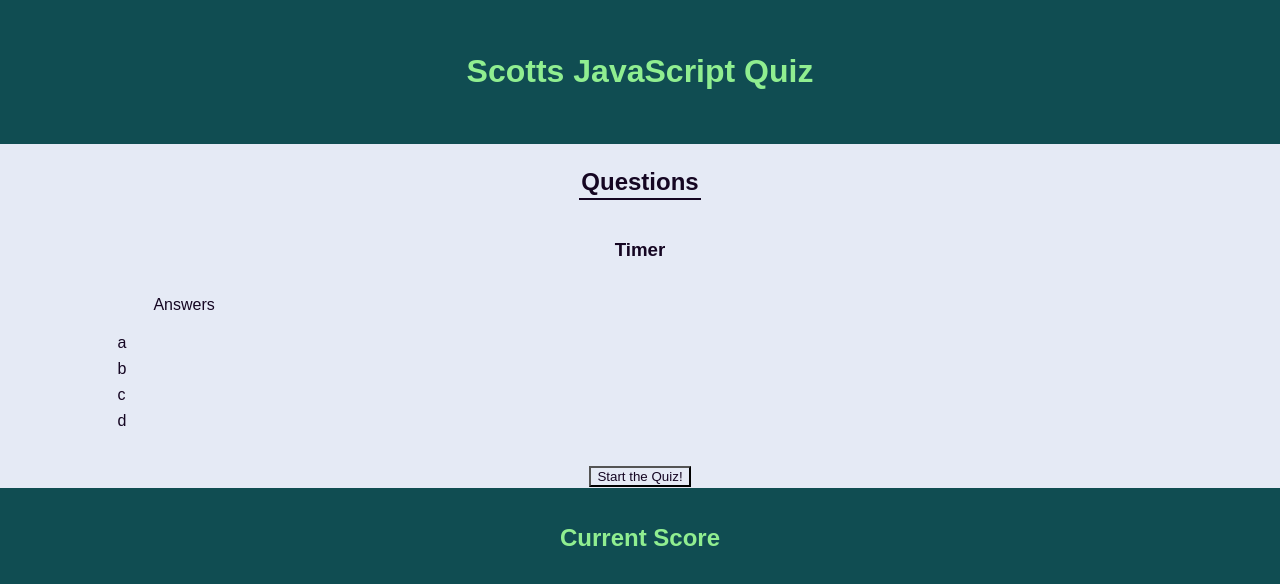
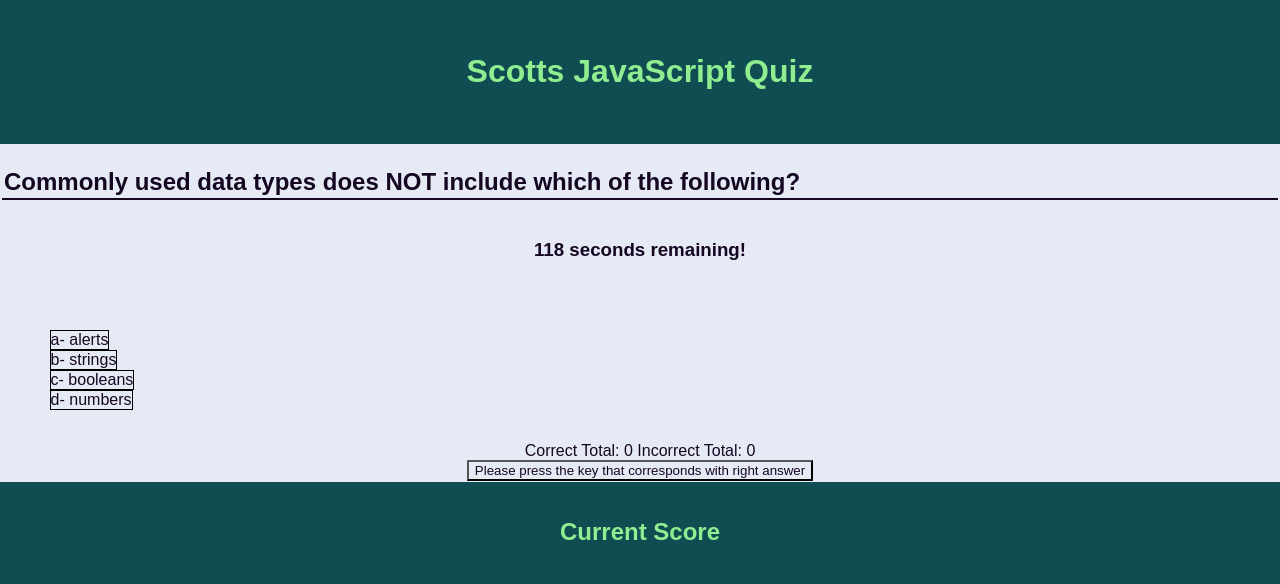
Before and after one commit to scottswiger/scotts-code-quiz, a plain HTML site: page index.html in a window 1280 px wide. Both pictures are taken after a click on the button "Start the Quiz!". Drawn offline with Linux system fonts and the light colour scheme.

Commit message:
added script.js and core functionality

```diff
--- a/Assets/script.js
+++ b/Assets/script.js
@@ -0,0 +1,160 @@
+//Declaration of all env variables
+let currentQuestion = document.getElementById("questionHeader");
+let thisAnswer1 = document.getElementById("answer1");
+let thisAnswer2 = document.getElementById("answer2");
+let thisAnswer3 = document.getElementById("answer3");
+let thisAnswer4 = document.getElementById("answer4");
+let startQuiz = document.getElementById("startButton");
+let totalScore = document.getElementById("totalScore");
+let currentScore = document.getElementById("currentScore");
+let timer = document.getElementById("timer");
+let answersList = document.getElementById("answerHeader");
+
+//Variables
+let i = 0;
+let correctVal = 0;
+let incorrectVal = 0;
+let remTime = 0;
+let score = 0;
+let key = "";
+let userInitials = "";
+
+
+//Array of question objects
+let questions = [
+    {
+        question: "Commonly used data types does NOT include which of the following?",
+        answer1: "a-  alerts",
+        answer2: "b-  strings",
+        answer3: "c-  booleans",
+        answer4: "d-  numbers",
+        correctAnswer: "a"
+    },
+    {
+        question: "The condition in an if / else statement is enclosed within _____",
+        answer1: "a-  quotes",
+        answer2: "b-  curly braces",
+        answer3: "c-  parentheses",
+        answer4: "d-  square brackets",
+        correctAnswer: "c"
+    },
+    {
+        question: "Arrays in Javascript can be used to store _____",
+        answer1: "a-  numbers and strings",
+        answer2: "b-  other arrays",
+        answer3: "c-  booleans",
+        answer4: "d-  all of the above",
+        correctAnswer: "d"
+    },
+    {
+        question: "String values must be enclosed within _____ when being assigned to variables",
+        answer1: "a-  commas",
+        answer2: "b-  curly brackets",
+        answer3: "c-  quotes",
+        answer4: "d-  parentheses",
+        correctAnswer: "c"
+    },
+    {
+        question: "A very useful tool during development and debugging for printing content to the console is?",
+        answer1: "a-  JavaScript",
+        answer2: "b-  terminal / bash",
+        answer3: "c-  for loops",
+        answer4: "d-  console.log",
+        correctAnswer: "d"
+    }
+]
+
+//Event Listener for the start button, which activates the timer and quiz
+startQuiz.addEventListener("click", () => {
+    beginQuiz();
+    beginCount();
+});
+
+
+//Event Listener for pressing the keys to log an an answer
+document.addEventListener('keydown', function (event) {
+    if (timeLeft === 0) {
+        return;
+    }
+    key = event.key.toLowerCase();
+    let keyEntry = "abcd".split("");
+    if (keyEntry.includes(key)) {
+        console.log(key);
+        verifyValue();
+    }
+});
+
+
+//Function to start the quiz and display the potential answers
+function beginQuiz() {
+    answersList.style = "visibility: hidden;"
+    if (i === questions.length) {
+        totalScore.innerHTML = "Correct Total: " + correctVal + "  Incorrect Total: " + incorrectVal;
+        displayResults();
+    } else {
+        totalScore.innerHTML = "Correct Total: " + correctVal + "  Incorrect Total: " + incorrectVal;
+        startQuiz.innerHTML = "Please press the key that corresponds with right answer";
+        currentQuestion.innerHTML = questions[i].question;
+        thisAnswer1.innerHTML = questions[i].answer1;
+        thisAnswer2.innerHTML = questions[i].answer2;
+        thisAnswer3.innerHTML = questions[i].answer3;
+        thisAnswer4.innerHTML = questions[i].answer4;
+    }
+};
+
+//Verifies the inputs against the indexed value
+function verifyValue() {
+    score = Math.floor(remTime * correctVal);
+    currentScore.innerHTML = "Your Score is " + score;
+    if (key == questions[i].correctAnswer) {
+        correctVal = correctVal + 1;
+        i = i + 1;
+        alert("Correct!");
+
+    } else {
+        remTime = remTime - 20;
+        incorrectVal = incorrectVal + 1;
+        i = i + 1;
+        alert("Wrong Answer! -20 Seconds");
+    } beginQuiz();
+}
+
+//Function that displays the results to the user
+function displayResults() {
+    startQuiz.addEventListener("click", logScores);
+    startQuiz.innerHTML = "Click here to log your score and initials";
+    currentQuestion.innerHTML = "Thanks for Playing!";
+    thisAnswer1.innerHTML = "Your final score: " + score;
+    thisAnswer2.innerHTML = ""
+    thisAnswer3.innerHTML = ""
+    thisAnswer4.innerHTML = ""
+};
+
+//Timer that starts on quiz start and ends on quiz end
+function beginCount() {
+    timeLeft = 120;
+    let timeInterval = setInterval(function () {
+        timeLeft--;
+        timer.textContent = timeLeft + " seconds remaining!"
+        if (i === questions.length) {
+            reportResults();
+            timer.textContent = "";
+        }
+        if (timeLeft === 0) {
+            clearInterval(timeInterval);
+            timer.textContent = "";
+            alert("Your time has expired ): ")
+            displayResults();
+        } else if (i === questions.length) {
+            clearInterval(timeInterval);
+        }
+    }, 1000);
+};
+
+//Function that logs the scores to local storage
+function logScores() {
+    userInitials = window.prompt("Please enter your initials");
+    localStorage.setItem("user-initials", userInitials);
+    localStorage.setItem("user-score", score);
+    i = questions.length;
+};
--- a/Assets/style.css
+++ b/Assets/style.css
@@ -28,11 +28,12 @@ body {
 #questionHeader {
     display: flex;
     flex-direction: column;
-    justify-content: space-between;
+    justify-content: left;
     align-items: flex-start;
     border-bottom: solid #150622 .1em;
     color: #150622;
     padding: .1em;
+    width: 100%;
 }
 
 #quizArea {
@@ -63,12 +64,16 @@ body {
     color: #150622;
     font-size: 1em;
     padding: 0 3em 2em 3em;
-    width: 90%
+    width: 100%
 }
 
 li {
-    list-style-type: none;
-    margin: .25em;
+    display: flex;
+    flex-direction: column;
+    justify-content: center;
+    align-items: center;
+    border:1px solid #000;
+    color: #150622;
 }
 
 footer {
--- a/index.html
+++ b/index.html
@@ -17,19 +17,17 @@
 
     <section id="quizArea">
         <h2 id="questionHeader">Questions</h2>
-        <h3 id="timer">Timer</h2>
+        <h3 id="timer"></h2>
         <div id="answersArea">
             <ul id="answerHeader">Answers</ul>
-            <li id="answer1"> a </li>
-            <li id="answer2"> b </li>
-            <li id="answer3"> c </li>
-            <li id="answer4"> d </li>
+            <li id="answer1"><button> a </button> </li>
+            <li id="answer2"><button> b </button></li>
+            <li id="answer3"><button> c </button></li>
+            <li id="answer4"><button> d </button></li>
         </div>
+        <span id="totalScore"></span>
         <button id="startButton"><bold>Start the Quiz!</bold></button>
     </section>
-
-
-
     <footer>
         <h2 id="currentScore">Current Score</h2>
     </footer>
```
